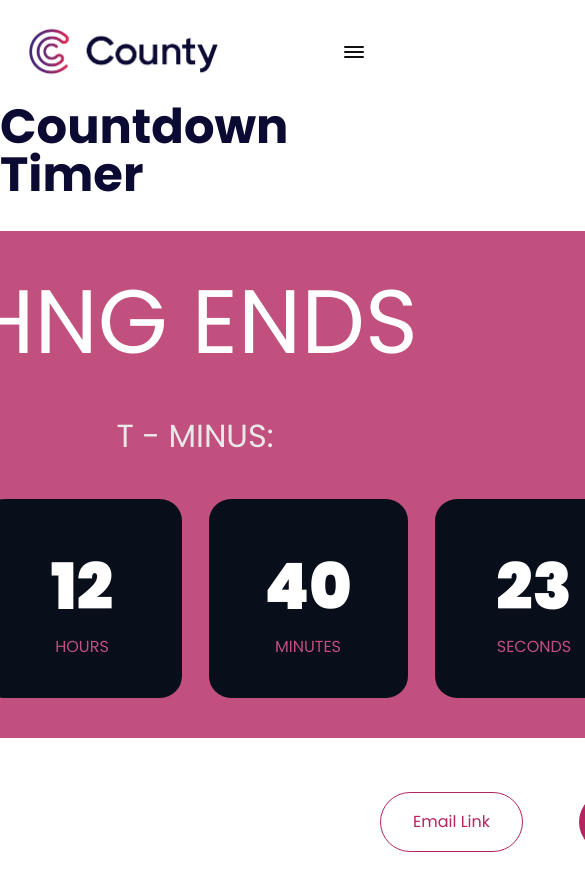
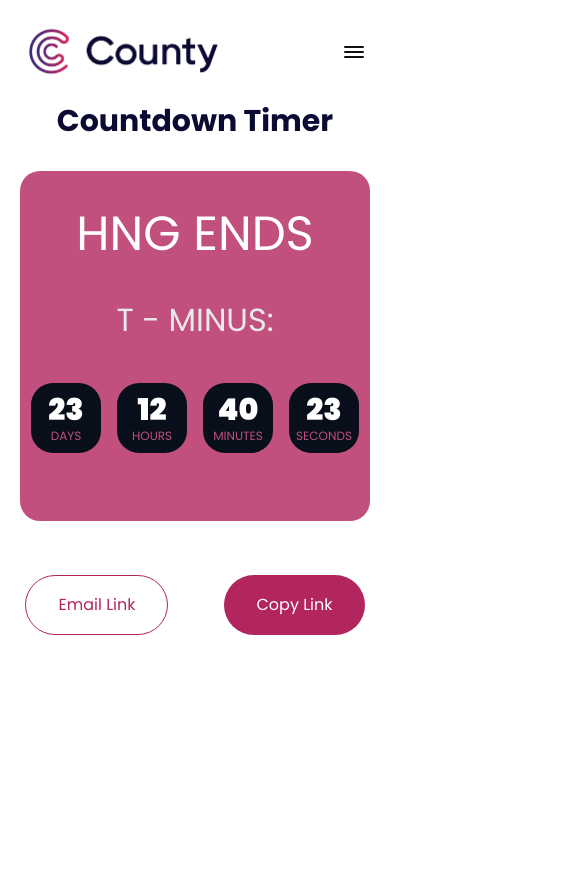
Before and after one commit to davidadediji/countdown-to, a React (Create React App) app in the folder client/: page /countdown in a window 390 px wide. Shown: the top 890 px of the page, 585 px wide, since content can reach past the window. Built offline with nearby package versions, Linux system fonts and the light colour scheme; the HTML template or start-up script is replaced by a standard one.

Commit message:
feat(FE): countdown responsiveness

```diff
--- a/client/src/pages/Countdown.jsx
+++ b/client/src/pages/Countdown.jsx
@@ -46,45 +46,45 @@ const Countdown = () => {
 
   return (
     <main className="bg-white h-screen">
-      <Container>
+      <Container className="px-5">
         <div className="flex flex-col items-center">
-          <h2 className="font-bold text-5xl text-primary mb-8">
+          <h2 className="font-bold text-5xl text-primary mb-8 max-[576px]:text-3xl">
             Countdown Timer
           </h2>
-          <div className="w-[1048px] h-[507px]">
-            <div className="bg-counterBg w-[1048px] h-[507px] rounded-[20px] flex flex-col items-center py-[39px]">
-              <p className="text-[90px] leading-[104px] text-white">HNG ENDS</p>
+          <div className="w-[1048px] max-[1080px]:w-[900px] max-[900px]:w-[768px] max-[768px]:w-[600px] max-[600px]:w-[576px] max-[576px]:w-[400px] max-[400px]:w-[350px]">
+            <div className="bg-counterBg w-[1048px] h-[507px] max-[1080px]:w-[900px] max-[1080px]:h-[450px] max-[900px]:w-[768px] max-[768px]:w-[600px] max-[768px]:h-[400px] max-[600px]:w-[576px] max-[576px]:w-[400px] max-[576px]:h-[350px] max-[400px]:w-[350px] rounded-[20px] flex flex-col items-center py-[39px]">
+              <p className="text-[90px] leading-[104px] max-[1080px]:text-7xl max-[576px]:text-5xl text-white">HNG ENDS</p>
               <p className="text-[#E9E9E9] text-[32px] leading-[36.9px] my-11">
                 T - MINUS:
               </p>
-              <div className="flex gap-[27px]">
-                <div className="bg-[#080F1A] w-[199px] h-[199px] rounded-[22px] flex flex-col items-center justify-center">
-                  <p className="text-white font-black text-[64px]">
+              <div className="flex gap-[27px] max-[576px]:gap-4">
+                <div className="bg-[#080F1A] w-[199px] h-[199px] max-[1080px]:w-[150px] max-[1080px]:h-[150px] max-[768px]:w-[100px] max-[768px]:h-[100px] max-[576px]:w-[70px] max-[576px]:h-[70px] rounded-[22px] flex flex-col items-center justify-center">
+                  <p className="text-white font-black text-[64px] max-[768px]:text-5xl max-[576px]:text-3xl">
                     {timerDays}
                   </p>
-                  <p className="text-[#BF4F7F] text-base">DAYS</p>
+                  <p className="text-[#BF4F7F] text-base max-[768px]:text-xs">DAYS</p>
                 </div>
-                <div className="bg-[#080F1A] w-[199px] h-[199px] rounded-[22px] flex flex-col items-center justify-center">
-                  <p className="text-white font-black text-[64px]">
+                <div className="bg-[#080F1A] w-[199px] h-[199px] max-[1080px]:w-[150px] max-[1080px]:h-[150px] max-[768px]:w-[100px] max-[768px]:h-[100px] max-[576px]:w-[70px] max-[576px]:h-[70px] rounded-[22px] flex flex-col items-center justify-center">
+                  <p className="text-white font-black text-[64px] max-[768px]:text-5xl max-[576px]:text-3xl">
                     {timerHours}
                   </p>
-                  <p className="text-[#BF4F7F] text-base">HOURS</p>
+                  <p className="text-[#BF4F7F] text-base max-[768px]:text-xs">HOURS</p>
                 </div>
-                <div className="bg-[#080F1A] w-[199px] h-[199px] rounded-[22px] flex flex-col items-center justify-center">
-                  <p className="text-white font-black text-[64px]">
+                <div className="bg-[#080F1A] w-[199px] h-[199px] max-[1080px]:w-[150px] max-[1080px]:h-[150px] max-[768px]:w-[100px] max-[768px]:h-[100px] max-[576px]:w-[70px] max-[576px]:h-[70px] rounded-[22px] flex flex-col items-center justify-center">
+                  <p className="text-white font-black text-[64px] max-[768px]:text-5xl max-[576px]:text-3xl">
                     {timerMinutes}
                   </p>
-                  <p className="text-[#BF4F7F] text-base">MINUTES</p>
+                  <p className="text-[#BF4F7F] text-base max-[768px]:text-xs">MINUTES</p>
                 </div>
-                <div className="bg-[#080F1A] w-[199px] h-[199px] rounded-[22px] flex flex-col items-center justify-center">
-                  <p className="text-white font-black text-[64px]">
+                <div className="bg-[#080F1A] w-[199px] h-[199px] max-[1080px]:w-[150px] max-[1080px]:h-[150px] max-[768px]:w-[100px] max-[768px]:h-[100px] max-[576px]:w-[70px] max-[576px]:h-[70px] rounded-[22px] flex flex-col items-center justify-center">
+                  <p className="text-white font-black text-[64px] max-[768px]:text-5xl max-[576px]:text-3xl">
                     {timerSeconds}
                   </p>
-                  <p className="text-[#BF4F7F] text-base">SECONDS</p>
+                  <p className="text-[#BF4F7F] text-base max-[768px]:text-xs">SECONDS</p>
                 </div>
               </div>
             </div>
-            <div className="flex justify-end gap-14 mt-[54px]">
+            <div className="flex justify-end gap-14 mt-[54px] max-[576px]:justify-center">
               <Button className="bg-white text-secondary py-[17px] px-8 rounded-[64px] border border-secondary">
                 Email Link
               </Button>
```
